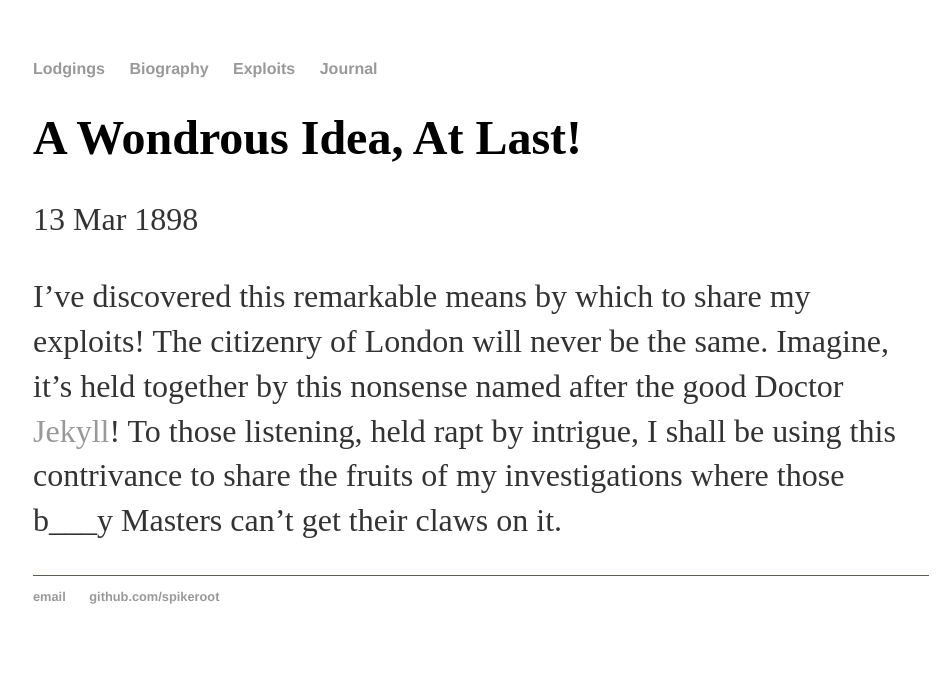
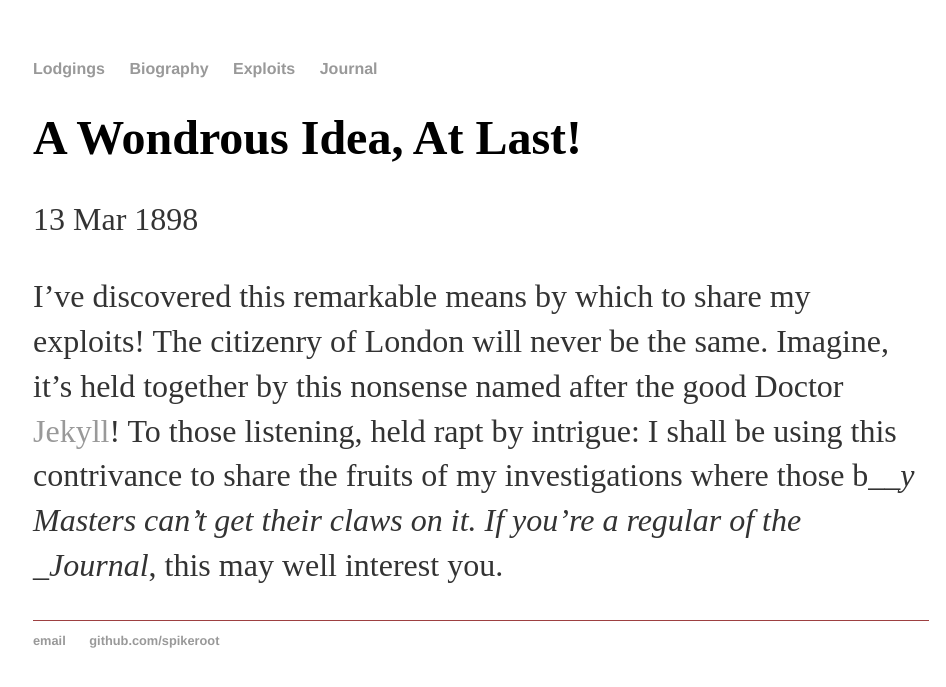
Before and after one commit to Spikeroot/spikeroot.github.io, a Jekyll site: the page built from _posts/1898-03-13-showcasing-vint-squeezel.md, in a window 1280 px wide. Shown: the top 687 px of the page, without its empty margins (159-1105 px from the left). Built offline with Jekyll 4.4.1, drawn with Linux system fonts in a browser that asks for light colours.

Commit message:
Update 1898-03-13-showcasing-vint-squeezel.md

```diff
--- a/_posts/1898-03-13-showcasing-vint-squeezel.md
+++ b/_posts/1898-03-13-showcasing-vint-squeezel.md
@@ -4,4 +4,4 @@
 date: 1898-03-13
 ---
 
-I've discovered this remarkable means by which to share my exploits! The citizenry of London will never be the same. Imagine, it's held together by this nonsense named after the good Doctor [Jekyll](http://jekyllrb.com)! To those listening, held rapt by intrigue, I shall be using this contrivance to share the fruits of my investigations where those b___y Masters can't get their claws on it.
+I've discovered this remarkable means by which to share my exploits! The citizenry of London will never be the same. Imagine, it's held together by this nonsense named after the good Doctor [Jekyll](http://jekyllrb.com)! To those listening, held rapt by intrigue: I shall be using this contrivance to share the fruits of my investigations where those b___y Masters can't get their claws on it. If you're a regular of the _Journal_, this may well interest you.
```
